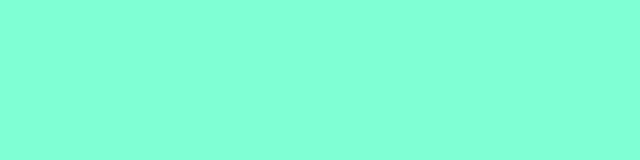
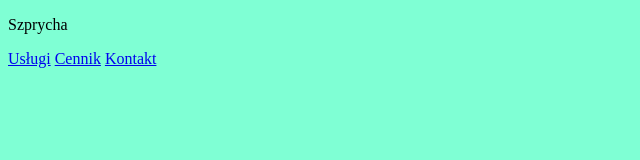
Before and after one commit to Widdef/ti-lab-zygowski, a plain HTML site: page index.html in a window 1280 px wide. Shown: the whole page, without its empty margins (0-640 px from the left). Drawn offline with Linux system fonts and the light colour scheme.

Commit message:
lab1: szkielet strony

```diff
--- a/index.html
+++ b/index.html
@@ -8,13 +8,17 @@
 </head>
 <body>
     <header>
-        <nav>
-
+        <p class="logo">Szprycha</p>
+        <nav class="menu">
+            <a href="#uslugi">Usługi</a>
+            <a href="#cennik">Cennik</a>
+            <a href="#kontakt">Kontakt</a>
         </nav>
     </header>
     <main>
-        <section></section>
-        <section></section>
+        <section id="usługi"></section>
+        <section id="cennik"></section>
+        <section id="kontakt"></section>
     </main>
     <footer></footer>
 </body>
```
